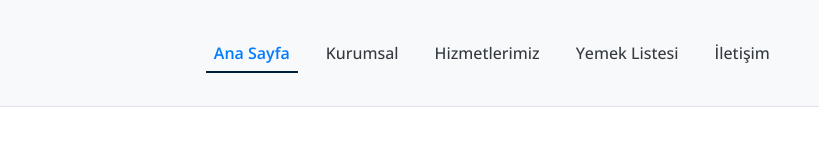
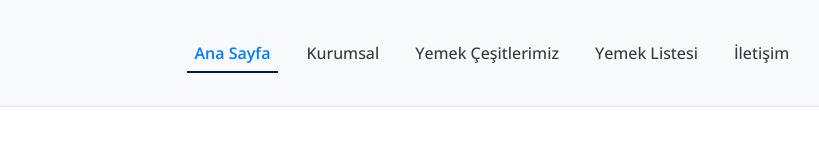
Before and after one commit to erkankesemen/KarYemek, a plain HTML site: page placeholders/navbar.html in a window 1280 px wide. Shown: the full height of the page, 206-1025 px from the left. Drawn offline with nearby package versions, Linux system fonts and the light colour scheme.

Commit message:
başlıyorum

```diff
--- a/placeholders/navbar.html
+++ b/placeholders/navbar.html
@@ -29,7 +29,7 @@
                             <a href="kurumsal.html" class="nav-link">Kurumsal</a>
                         </li>
                         <li class="nav-item">
-                            <a href="hizmetler.html" class="nav-link">Hizmetlerimiz</a>
+                            <a href="yemek-cesitlerimiz.html" class="nav-link">Yemek Çeşitlerimiz</a>
                         </li>
                         <li class="nav-item">
                             <a href="yemek-listesi.html" class="nav-link">Yemek Listesi</a>
```
